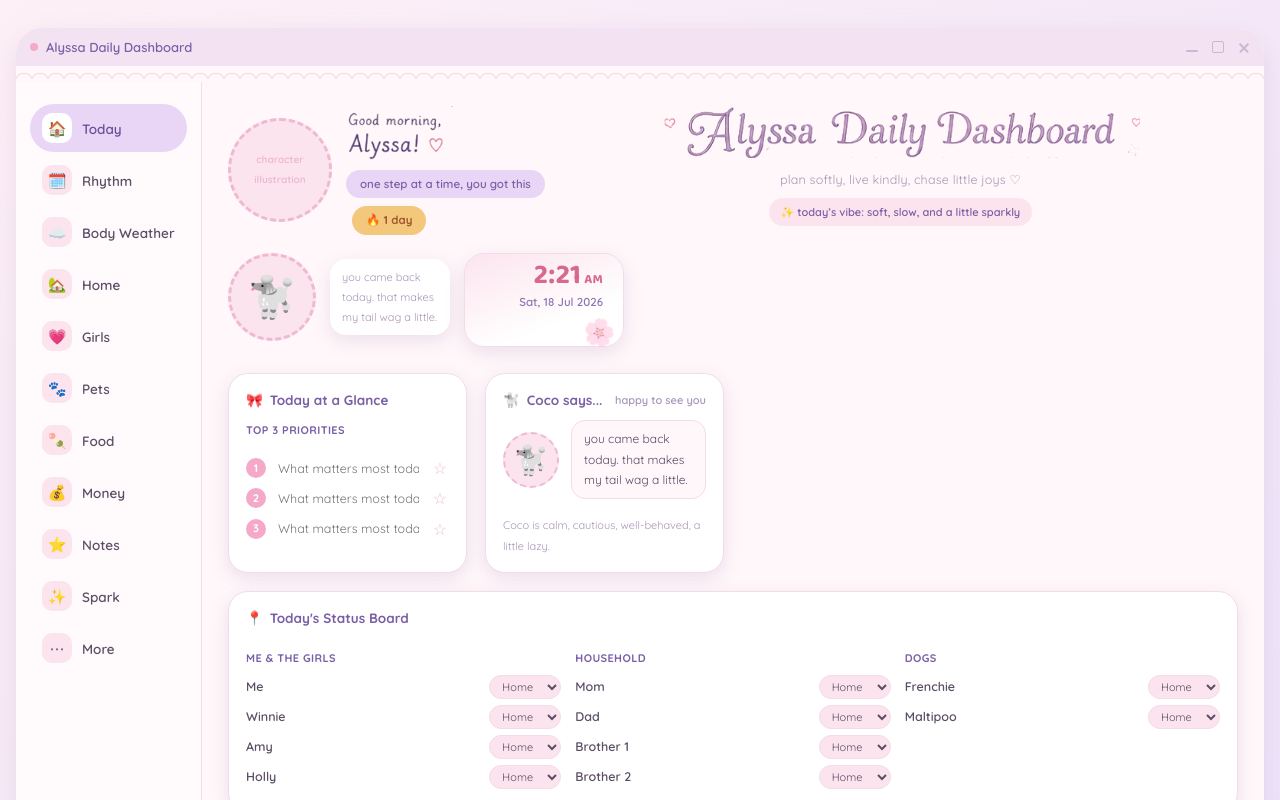
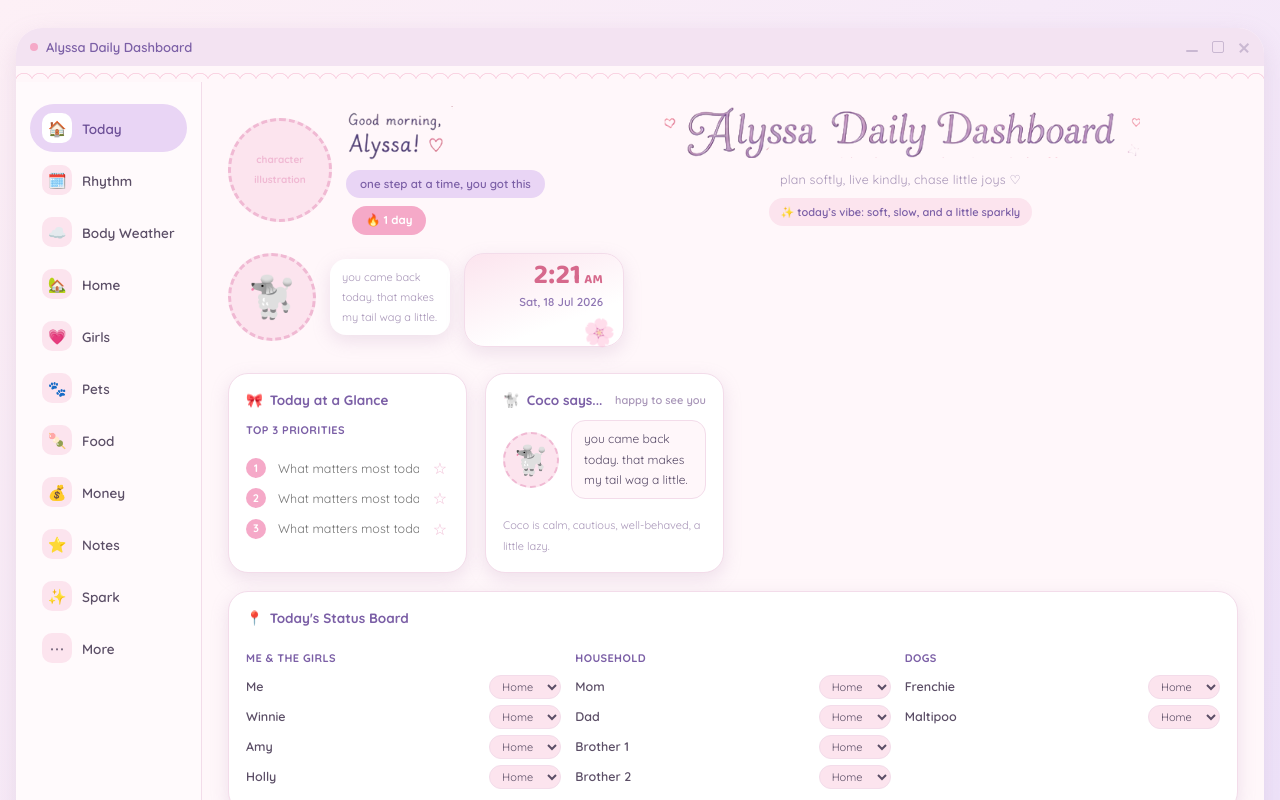
Before and after one commit to alyssabernadettebunny-wq/Dashboard-5, a React (Vite) app: page / in a window 1280 px wide. Shown: the top 800 px of the page. Built offline with nearby package versions, Linux system fonts and the light colour scheme.

Commit message:
Change streak pill color from yellow/orange to pink accent

```diff
--- a/src/App.css
+++ b/src/App.css
@@ -241,8 +241,8 @@
   display: inline-block;
   font-size: 11.5px;
   font-weight: 700;
-  color: #a05a2c;
-  background: var(--warn-yellow);
+  color: #fff;
+  background: var(--pink-accent);
   padding: 4px 14px;
   border-radius: var(--radius-pill);
   margin-left: 6px;
```
